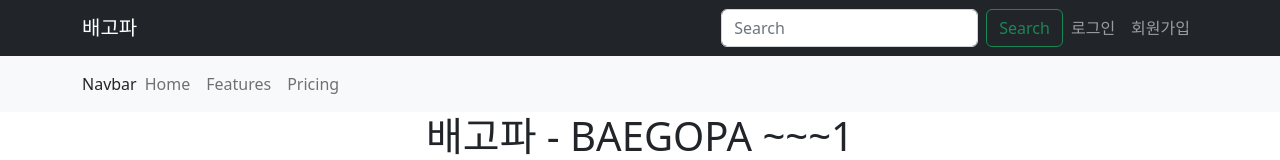
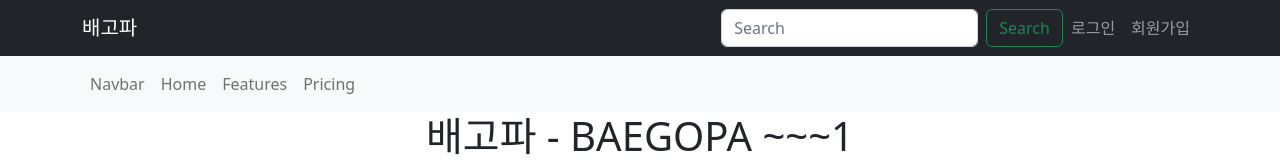
Before and after one commit to seungwoo-woo/baegopa, a React (Create React App) app: page / in a window 1280 px wide. Shown: the top 160 px of the page. Built offline with nearby package versions, Linux system fonts and the light colour scheme.

Commit message:
해더수정입니다.

```diff
--- a/src/pages/main/Header.jsx
+++ b/src/pages/main/Header.jsx
@@ -35,8 +35,8 @@ function Header(props) {
       <subheader>
         <Navbar bg="light" variant="light">
           <Container>
+            <Nav className="me-auto">
               <Nav.Link href="#home">Navbar</Nav.Link>
-          <Nav className="me-auto">
               <Nav.Link href="#home">Home</Nav.Link>
               <Nav.Link href="#features">Features</Nav.Link>
               <Nav.Link href="#pricing">Pricing</Nav.Link>
```
Lines whose indentation alone changed are shown as unchanged.
